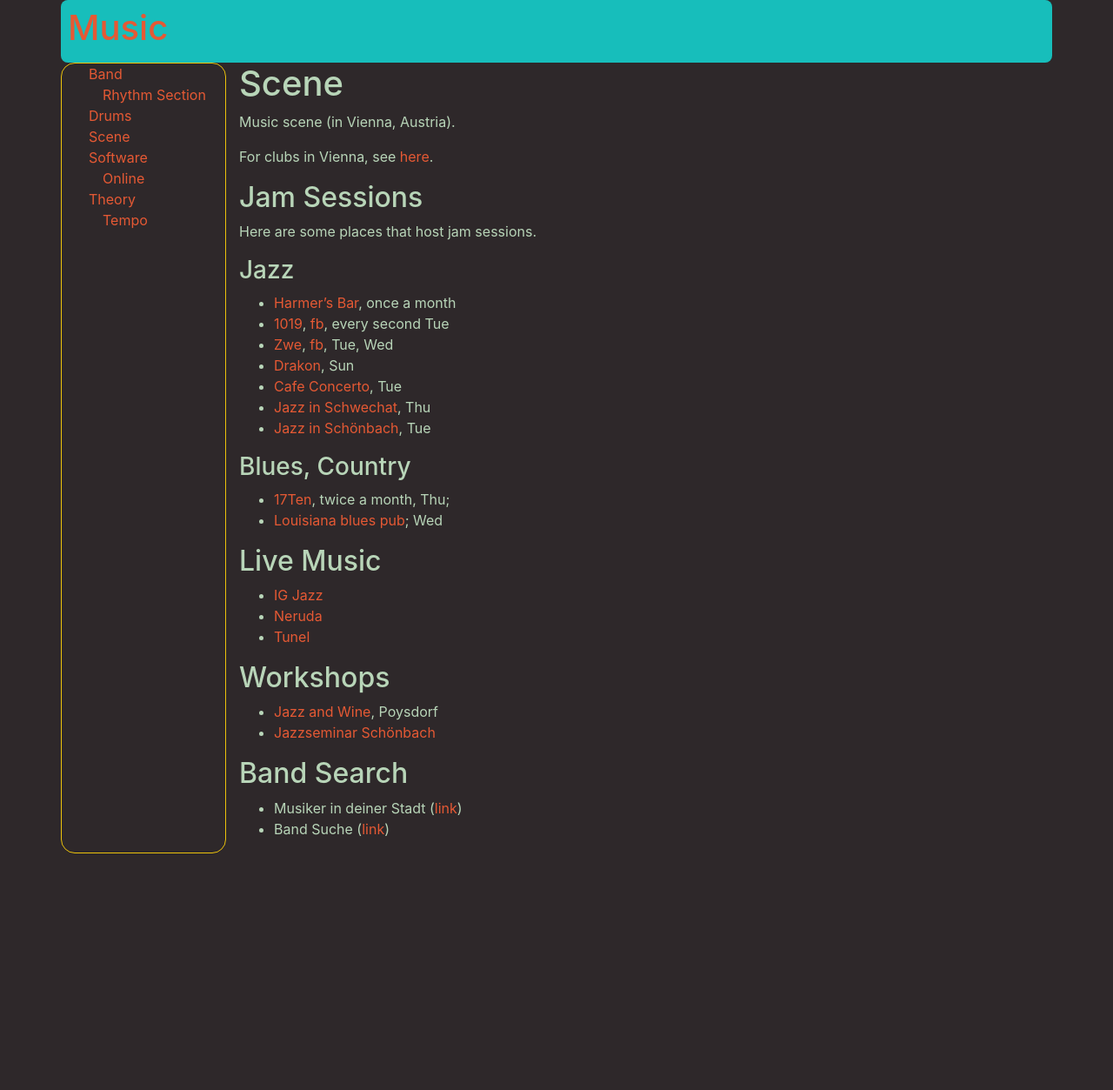
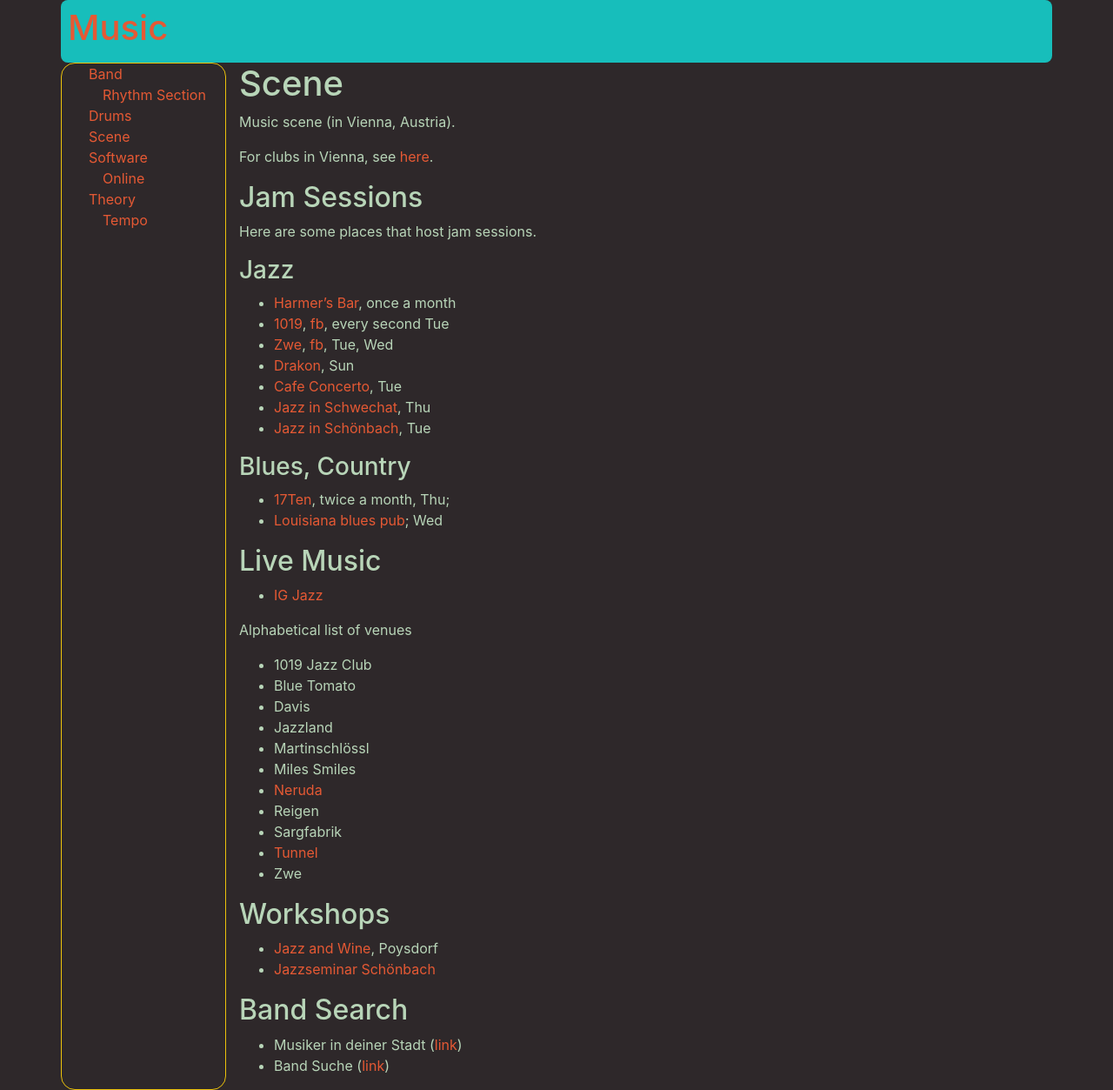
Before and after one commit to MisterY/music-site, a Jekyll site: the page built from scene.md, in a window 1280 px wide. Shown: the whole page at 87% size. Built offline with Jekyll 4.4.1, drawn with Linux system fonts in a browser that asks for light colours; nearby versions of some CDN libraries; our own code applies the rules of GitHub Pages for plain Markdown files; before the commit the page ends 981 px from its top, so only the background shows below that.

Commit message:
adding places which participate in IG-Jazz

```diff
--- a/scene.md
+++ b/scene.md
@@ -26,8 +26,20 @@ Here are some places that host jam sessions.
 ## Live Music
 
 - [IG Jazz](http://www.ig-jazz.at/)
+
+Alphabetical list of venues
+
+- 1019 Jazz Club
+- Blue Tomato
+- Davis
+- Jazzland
+- Martinschlössl
+- Miles Smiles
 - [Neruda](https://www.neruda.at/)
-- [Tunel](http://www.tunnel-vienna-live.at/)
+- Reigen
+- Sargfabrik
+- [Tunnel](http://www.tunnel-vienna-live.at/)
+- Zwe
 
 ## Workshops
 
```
